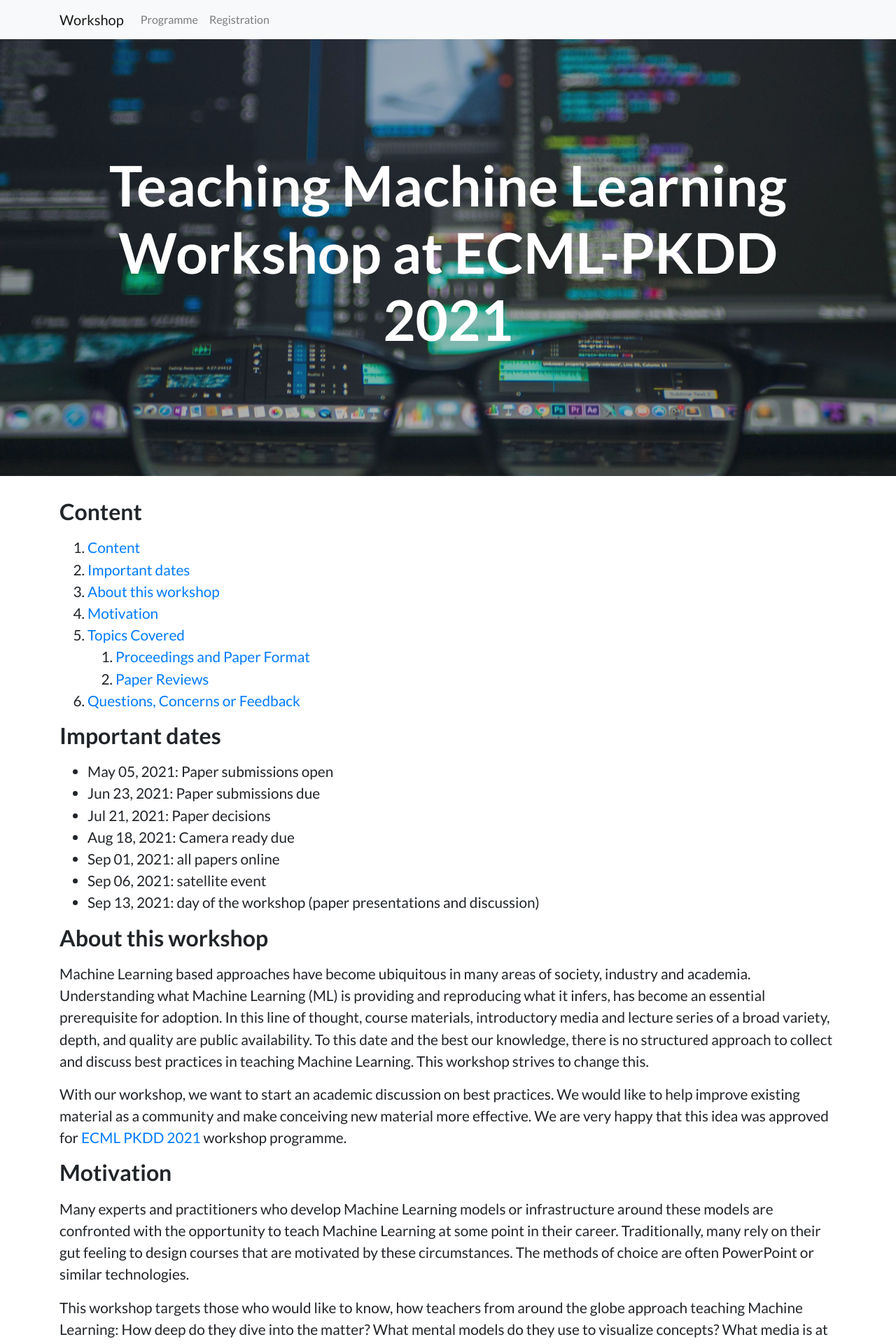
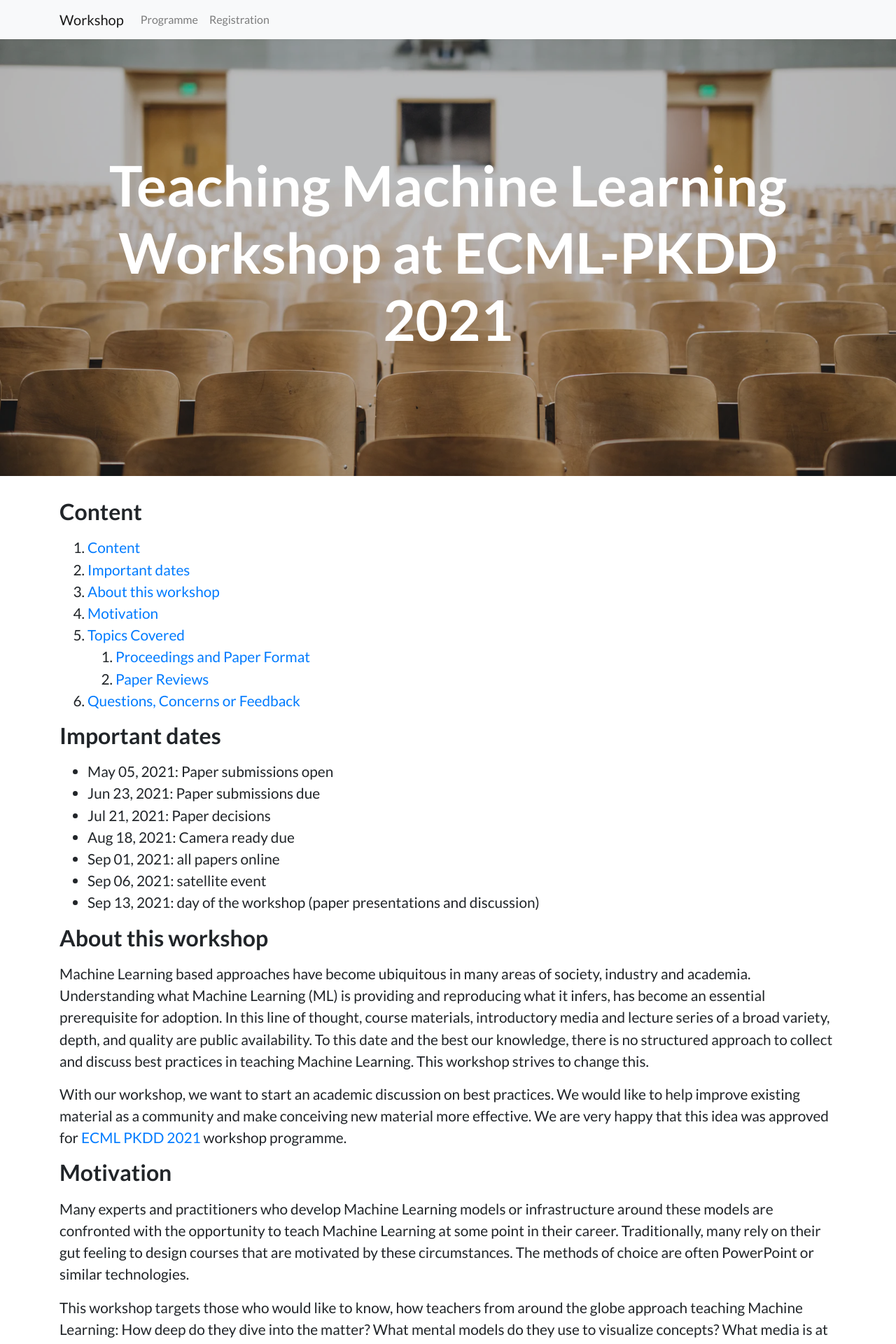
Before and after one commit to teaching-ml/2021, a Jekyll site: the page built from index.md, in a window 1280 px wide. Shown: the top 1920 px of the page at 70% size. Built offline with Jekyll 4.4.1, drawn with Linux system fonts in a browser that asks for light colours.

Commit message:
header image changed

```diff
--- a/css/landing-page.css
+++ b/css/landing-page.css
@@ -27,7 +27,7 @@
 header.masthead {
   position: relative;
   background-color: #343a40;
-  background: url("../img/bg-masthead-3.jpg") no-repeat center center;
+  background: url("../img/bg-masthead-4.webp") no-repeat center center;
   background-size: cover;
   padding-top: 8rem;
   padding-bottom: 8rem;
```
Also changed, not shown: img/bg-masthead-4.webp (added).
